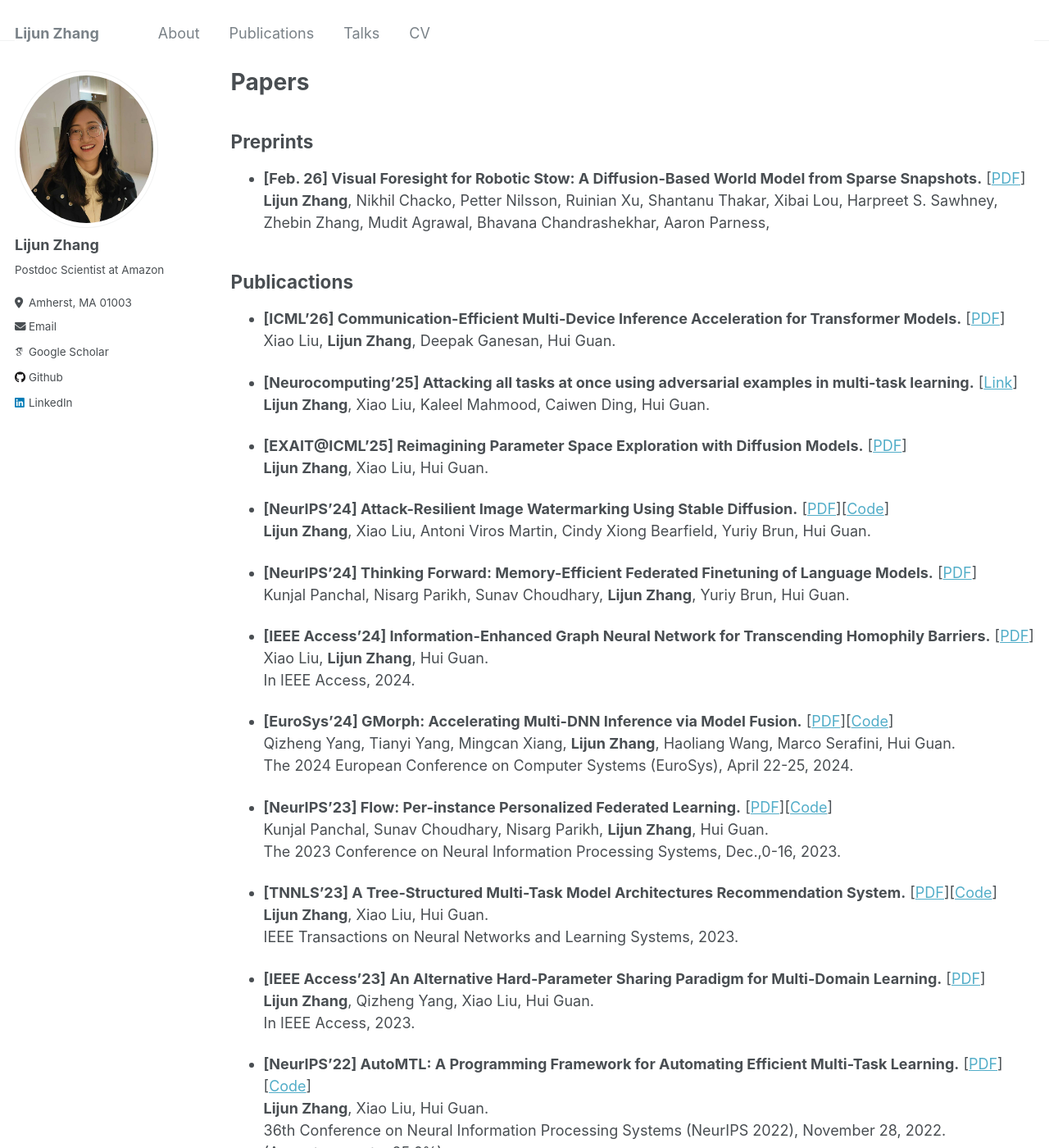
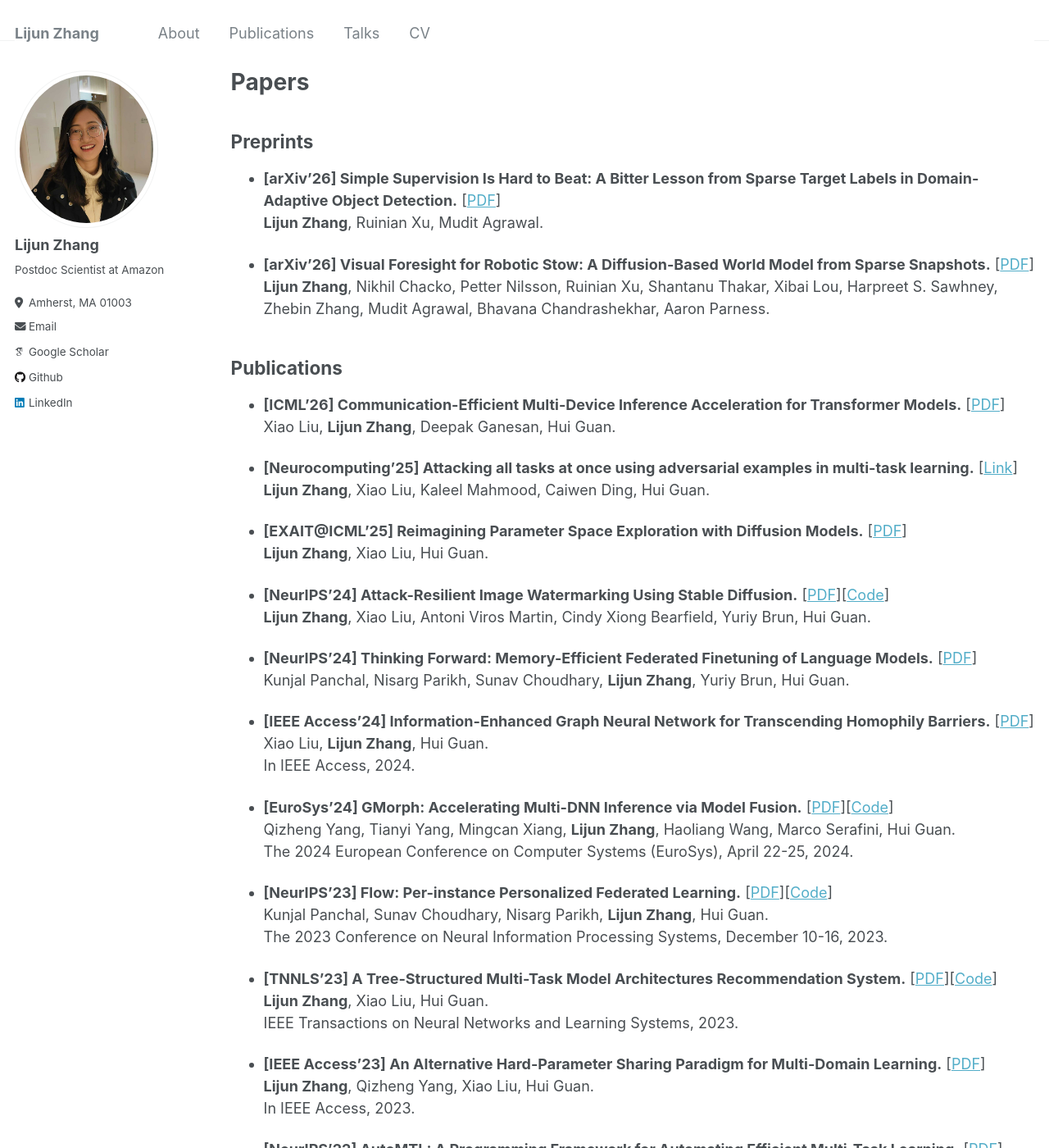
Before and after one commit to zhanglijun95/zhanglijun95.github.io, a Jekyll site: the page built from _pages/publications.md, in a window 1280 px wide and 1400 px high. Shown: the whole window at 82% size. Built offline with Jekyll 4.4.1, drawn with Linux system fonts in a browser that asks for light colours; some web fonts are replaced; some of the changed text lies outside the part shown.

Commit message:
Update publications and fix formatting

```diff
--- a/_pages/publications.md
+++ b/_pages/publications.md
@@ -6,11 +6,13 @@ author_profile: true
 ---
 
 ## Preprints
-- **[Feb. 26] Visual Foresight for Robotic Stow: A Diffusion-Based World Model from Sparse Snapshots.** [[PDF](https://arxiv.org/pdf/2602.13347)]
-<br> **Lijun Zhang**, Nikhil Chacko, Petter Nilsson, Ruinian Xu, Shantanu Thakar, Xibai Lou,
-Harpreet S. Sawhney, Zhebin Zhang, Mudit Agrawal, Bhavana Chandrashekhar, Aaron Parness,
+- **[arXiv'26] Simple Supervision Is Hard to Beat: A Bitter Lesson from Sparse Target Labels in Domain-Adaptive Object Detection.** [[PDF](https://arxiv.org/pdf/2606.30795)]
+<br> **Lijun Zhang**, Ruinian Xu, Mudit Agrawal.
 
-## Publicactions
+- **[arXiv'26] Visual Foresight for Robotic Stow: A Diffusion-Based World Model from Sparse Snapshots.** [[PDF](https://arxiv.org/pdf/2602.13347)]
+<br> **Lijun Zhang**, Nikhil Chacko, Petter Nilsson, Ruinian Xu, Shantanu Thakar, Xibai Lou, Harpreet S. Sawhney, Zhebin Zhang, Mudit Agrawal, Bhavana Chandrashekhar, Aaron Parness.
+
+## Publications
 - **[ICML'26] Communication-Efficient Multi-Device Inference Acceleration for Transformer Models.** [[PDF](https://arxiv.org/pdf/2505.19342)]
 <br> Xiao Liu, **Lijun Zhang**, Deepak Ganesan, Hui Guan.
 
@@ -36,7 +38,7 @@ Harpreet S. Sawhney, Zhebin Zhang, Mudit Agrawal, Bhavana Chandrashekhar, Aaron
 
 - **[NeurIPS'23] Flow: Per-instance Personalized Federated Learning.** [[PDF](http://guanh01.github.io/files/2023flow.pdf)][[Code](https://github.com/Astuary/Flow)]
 <br> Kunjal Panchal, Sunav Choudhary, Nisarg Parikh, **Lijun Zhang**, Hui Guan.
-<br> The 2023 Conference on Neural Information Processing Systems, Dec.,0-16, 2023.
+<br> The 2023 Conference on Neural Information Processing Systems, December 10-16, 2023.
 
 - **[TNNLS'23] A Tree-Structured Multi-Task Model Architectures Recommendation System.** [[PDF](https://ieeexplore.ieee.org/document/10171463)][[Code](https://github.com/zhanglijun95/TreeMTL)]
 <br> **Lijun Zhang**, Xiao Liu, Hui Guan.
@@ -72,7 +74,7 @@ Harpreet S. Sawhney, Zhebin Zhang, Mudit Agrawal, Bhavana Chandrashekhar, Aaron
 
 - **[ICME'18] Image Exposure Assessment: A Benchmark and A Deep Convolutional Neural Networks Based Model.** [[PDF](https://ieeexplore.ieee.org/abstract/document/8486569)]
 <br> **Lijun Zhang**, Lin Zhang, Xiao Liu, Ying Shen, Dongqing Wang.
-<br> IEEE INTERNATIONAL CONFERENCE ON MULTIMEDIA AND EXPO (ICME), 2018.
+<br> IEEE International Conference on Multimedia and Expo (ICME), 2018.
 
 - **[ICONIP'17] Illumination Quality Assessment for Face Images: A Benchmark and a Convolutional Neural Networks Based Model.** [[PDF](https://link.springer.com/chapter/10.1007%2F978-3-319-70090-8_59)][[Code](https://github.com/zhanglijun95/FIIQA)]
 <br> **Lijun Zhang**, Lin Zhang, Lida Li.
```
Also changed, not shown: other parts of _pages/publications.md (+3 -3 lines).
